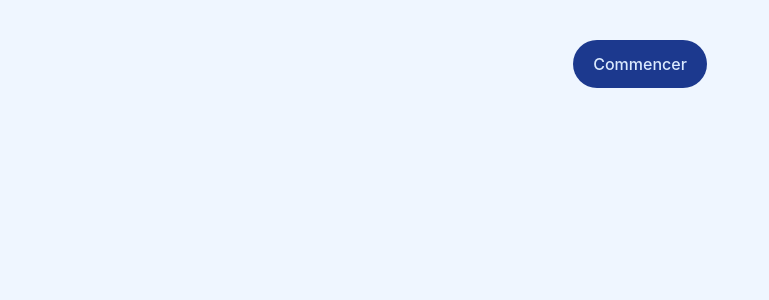
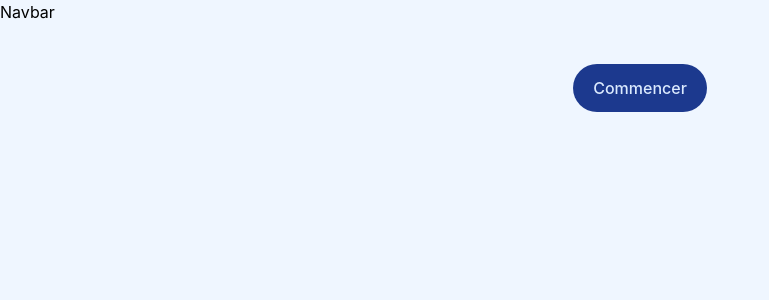
Before and after one commit to nxvv/stand-up, a React (Vite) app: page / in a window 1280 px wide. Shown: the top 300 px of the page, without its empty margins (0-769 px from the left). Built offline with nearby package versions, Linux system fonts and the light colour scheme.

Commit message:
modal stuff done

```diff
--- a/src/App.jsx
+++ b/src/App.jsx
@@ -2,12 +2,16 @@ import { useState } from 'react'
 import './components/modals/ModalButton'
 import './App.css'
 import ModalButton from './components/modals/ModalButton'
+import Navbar from './components/Navbar'
 
 function App() {
 
   return (
-    <div className='min-h-screen bg-blue-50 pt-10'>
-      <ModalButton />
+    <div className='min-h-screen bg-blue-50'>
+      <Navbar />
+      <div className="pt-10">
+        <ModalButton />
+      </div>
     </div>
   )
 }
--- /dev/null
+++ b/src/components/Navbar.jsx
@@ -0,0 +1,8 @@
+export default function Navbar() {
+  const leftLinks = ['Agence', 'Activités', 'Projets', 'Actualités']
+  const rightLinks = ['Jobs', 'Marchés']
+
+  return (
+    <div>Navbar</div>
+  )
+}
```
